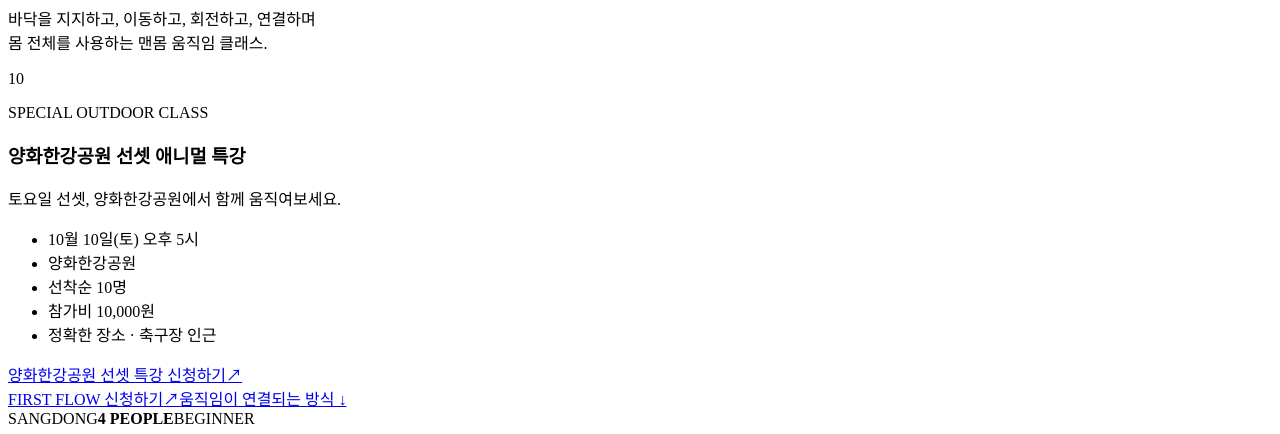
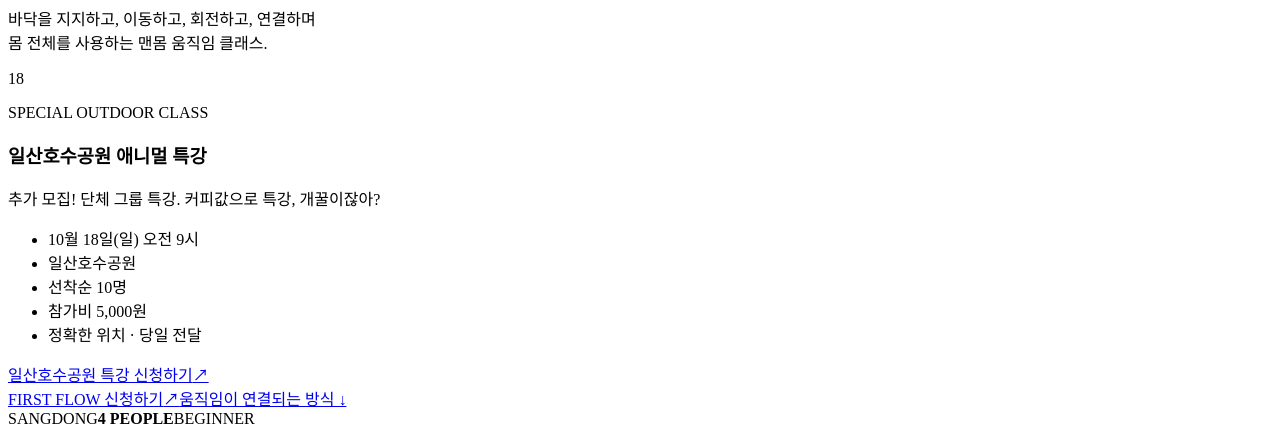
Before and after one commit to chanbeompark-hub/metamove-animal, a React (Vite) app: page / in a window 1280 px wide. Shown: the part 287-721 px from the top of the page. Built offline with nearby package versions, Linux system fonts and the light colour scheme; the HTML template or start-up script is replaced by a standard one.

Commit message:
feat: update Ilsan Lake Park outdoor class

```diff
--- a/src/components/OutdoorSpecialCard.tsx
+++ b/src/components/OutdoorSpecialCard.tsx
@@ -20,7 +20,7 @@
       <ul className="outdoor-special__facts" aria-label="야외 특강 정보">
         {siteContent.outdoorSpecial.facts.map((fact) => <li key={fact}>{fact}</li>)}
       </ul>
-      {!compact && (
+      {!compact && siteContent.outdoorSpecial.locationImage && (
         <figure className="outdoor-special__location">
           <img
             src={siteContent.outdoorSpecial.locationImage.src}
--- a/src/content/siteContent.ts
+++ b/src/content/siteContent.ts
@@ -1,17 +1,19 @@
+type LocationImage = {
+  src: string
+  alt: string
+  caption: string
+}
+
 export const siteContent = {
   applicationUrl: 'https://naver.me/xsZWHr8t',
   outdoorSpecial: {
-    applicationUrl: 'https://naver.me/GSQ16FND',
-    dateMark: '10',
-    title: '양화한강공원 선셋 애니멀 특강',
-    tagline: '토요일 선셋, 양화한강공원에서 함께 움직여보세요.',
-    facts: ['10월 10일(토) 오후 5시', '양화한강공원', '선착순 10명', '참가비 10,000원', '정확한 장소 · 축구장 인근'],
-    locationImage: {
-      src: '/media/yanghwa-hangang-park.jpg',
-      alt: '양화한강공원 축구장 인근 모임 위치 지도',
-      caption: '양화한강공원 축구장 인근 · 모임 위치',
-    },
-    compactCta: '양화한강공원 선셋 특강 신청하기',
+    applicationUrl: 'https://form.naver.com/response/Hjm0ap3eogv',
+    dateMark: '18',
+    title: '일산호수공원 애니멀 특강',
+    tagline: '추가 모집! 단체 그룹 특강. 커피값으로 특강, 개꿀이잖아?',
+    facts: ['10월 18일(일) 오전 9시', '일산호수공원', '선착순 10명', '참가비 5,000원', '정확한 위치 · 당일 전달'],
+    locationImage: null as LocationImage | null,
+    compactCta: '일산호수공원 특강 신청하기',
     cta: '야외 애니멀 특강 신청하기',
   },
   classFacts: [
```
Also changed, not shown: public/media/yanghwa-hangang-park.jpg (deleted), 1 other file (tests, documents, lock files or other folders).
